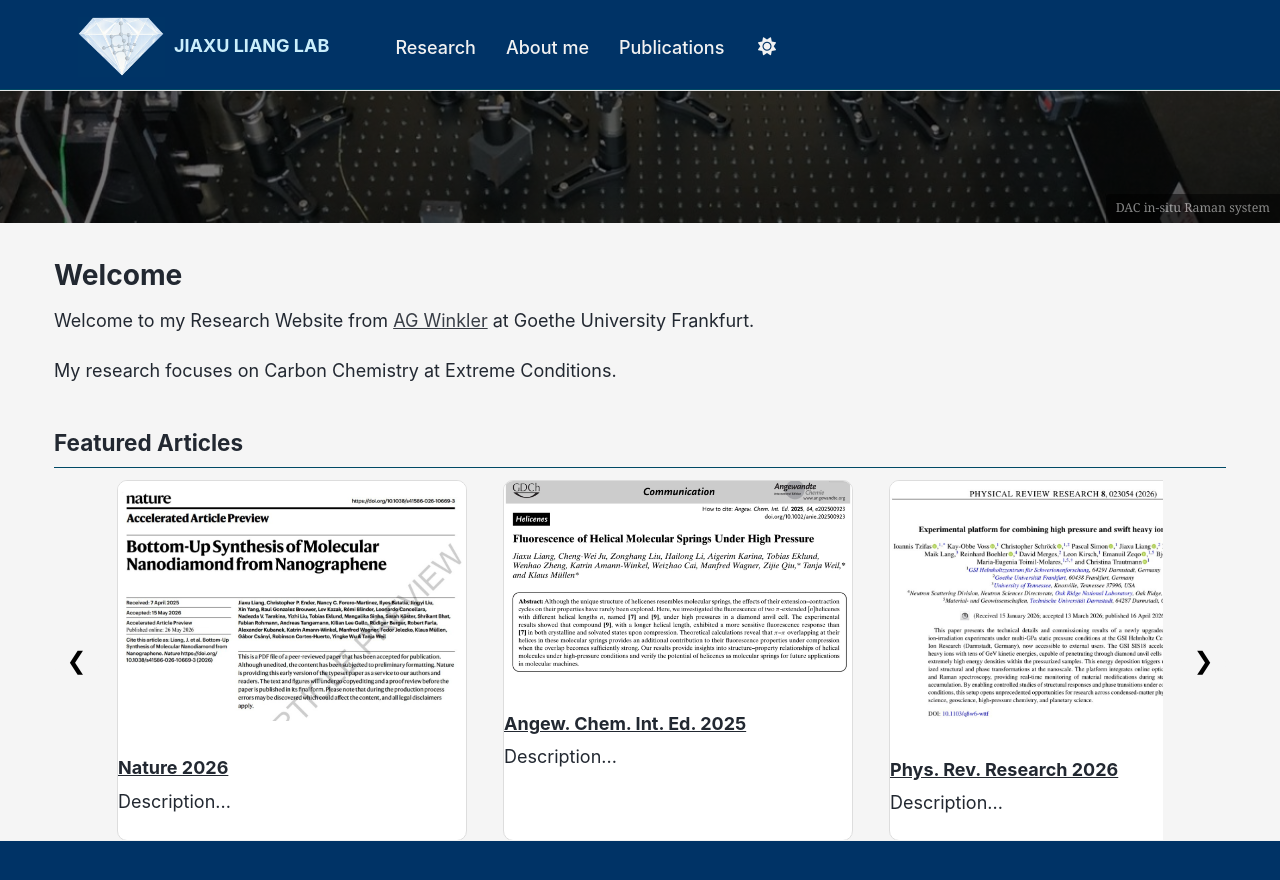
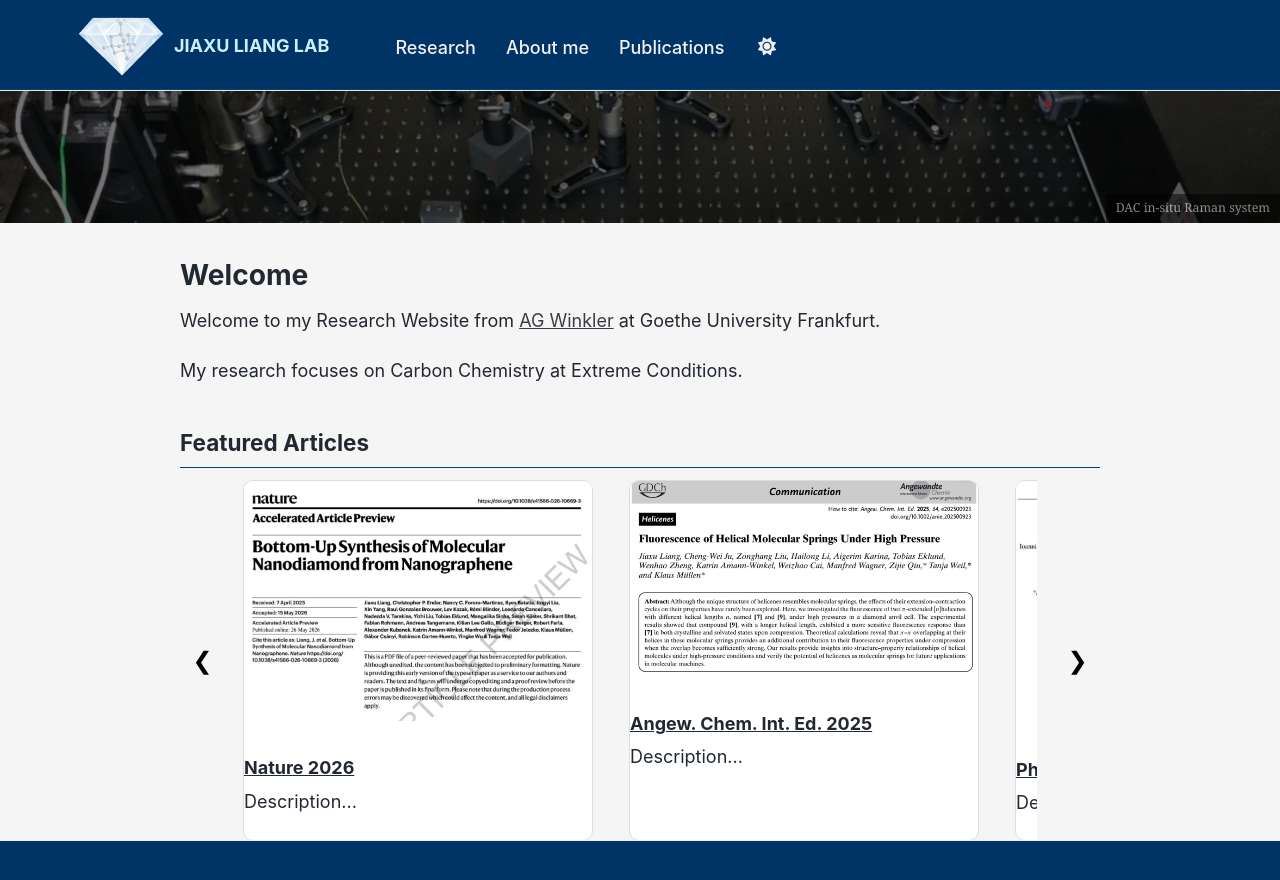
Before and after one commit to liangjiaxu-research/liangjiaxu-research.github.io, a Jekyll site: the page built from _pages/about.md, in a window 1280 px wide and 900 px high, scrolled down 317 px. Shown: the top 880 px of the window. Built offline with Jekyll 4.4.1, drawn with Linux system fonts in a browser that asks for light colours; a script bundle is joined from its source files by our own code; library files that are not in the unit come from our copies.

Commit message:
Update _custom.scss

```diff
--- a/_sass/_custom.scss
+++ b/_sass/_custom.scss
@@ -11,8 +11,8 @@ body {
 }
 
 #main {
-    padding-left: 3rem;
-    padding-right: 3rem;
+    padding-left: 10rem;
+    padding-right: 10rem;
 }
 
 /* HOME页图片设置 */
```
